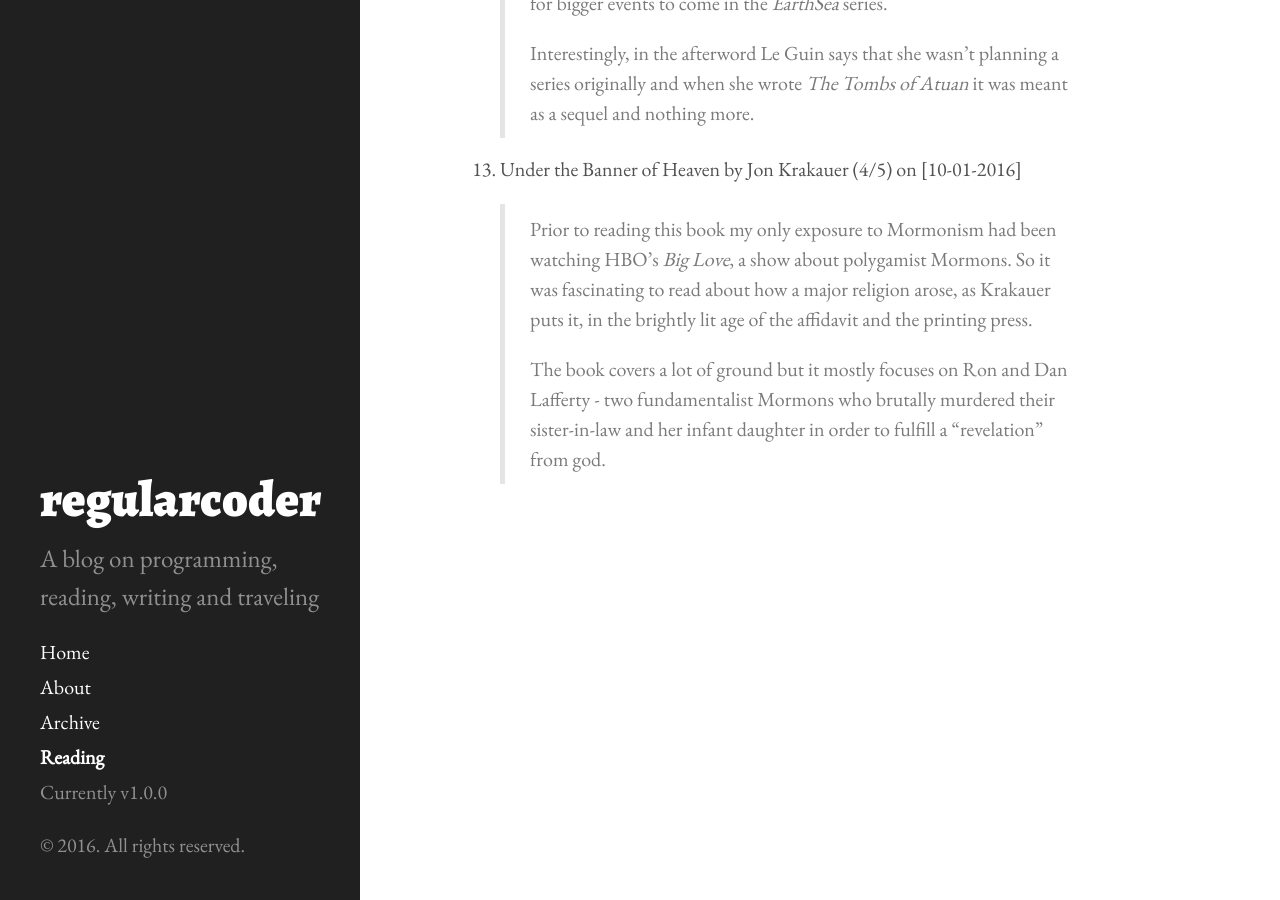
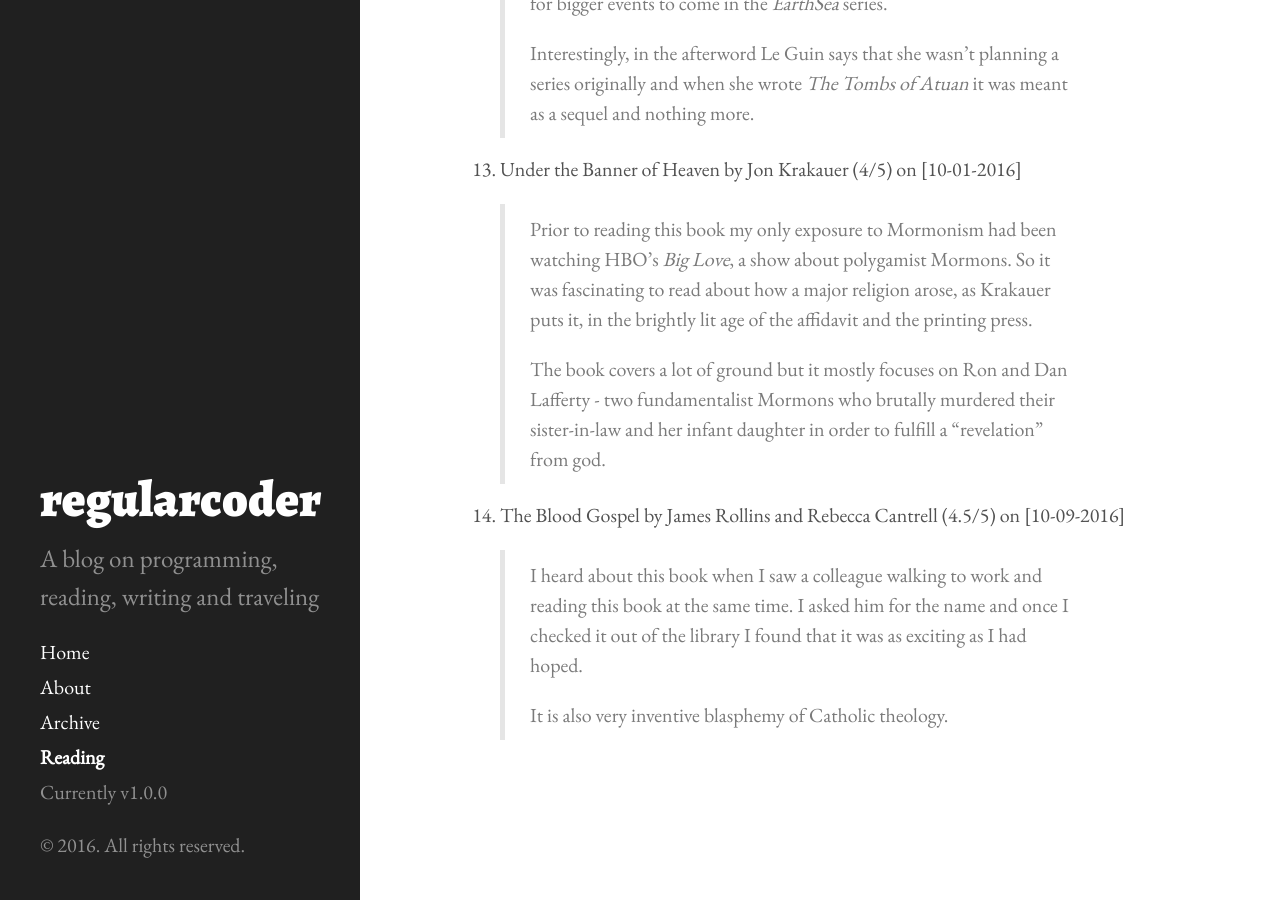
Before and after one commit to regularcoder/regularcoder, a Jekyll site: the page built from reading.md, in a window 1280 px wide and 900 px high, scrolled down 3756 px. Built offline with Jekyll 4.4.1, drawn with Linux system fonts in a browser that asks for light colours; comment, search, counter and statistics services are not loaded.

Commit message:
Added new book

```diff
--- a/reading.md
+++ b/reading.md
@@ -88,3 +88,9 @@ Kenzaburo Oe, [The Art of Fiction No. 195](http://www.theparisreview.org/intervi
     > Prior to reading this book my only exposure to Mormonism had been watching HBO's *Big Love*, a show about polygamist Mormons. So it was fascinating to read about how a major religion arose, as Krakauer puts it, in the brightly lit age of the affidavit and the printing press.
     >
     > The book covers a lot of ground but it mostly focuses on Ron and Dan Lafferty - two fundamentalist Mormons who brutally murdered their sister-in-law and her infant daughter in order to fulfill a "revelation" from god.
+
+14. The Blood Gospel by James Rollins and Rebecca Cantrell (4.5/5) on [10-09-2016]
+
+    > I heard about this book when I saw a colleague walking to work and reading this book at the same time. I asked him for the name and once I checked it out of the library I found that it was as exciting as I had hoped.
+    >
+    > It is also very inventive blasphemy of Catholic theology.
```
